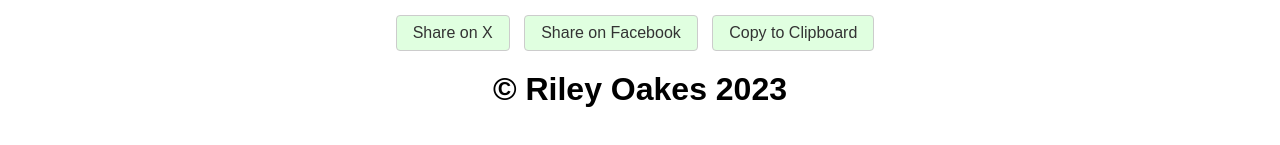
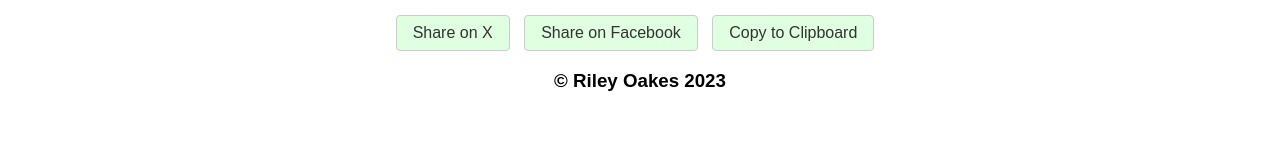
Before and after one commit to RyzyO/PickXi, a plain HTML site: page index.html in a window 1280 px wide. Shown: the part 543-688 px from the top of the page. Drawn offline with Linux system fonts and the light colour scheme.

Commit message:
Update index.html

```diff
--- a/index.html
+++ b/index.html
@@ -294,7 +294,7 @@
   }
 </script>
 
-	<h1>© Riley Oakes 2023</h1>
+	<h3>© Riley Oakes 2023</h3>
 </body>
 </html>
   </script>
```
